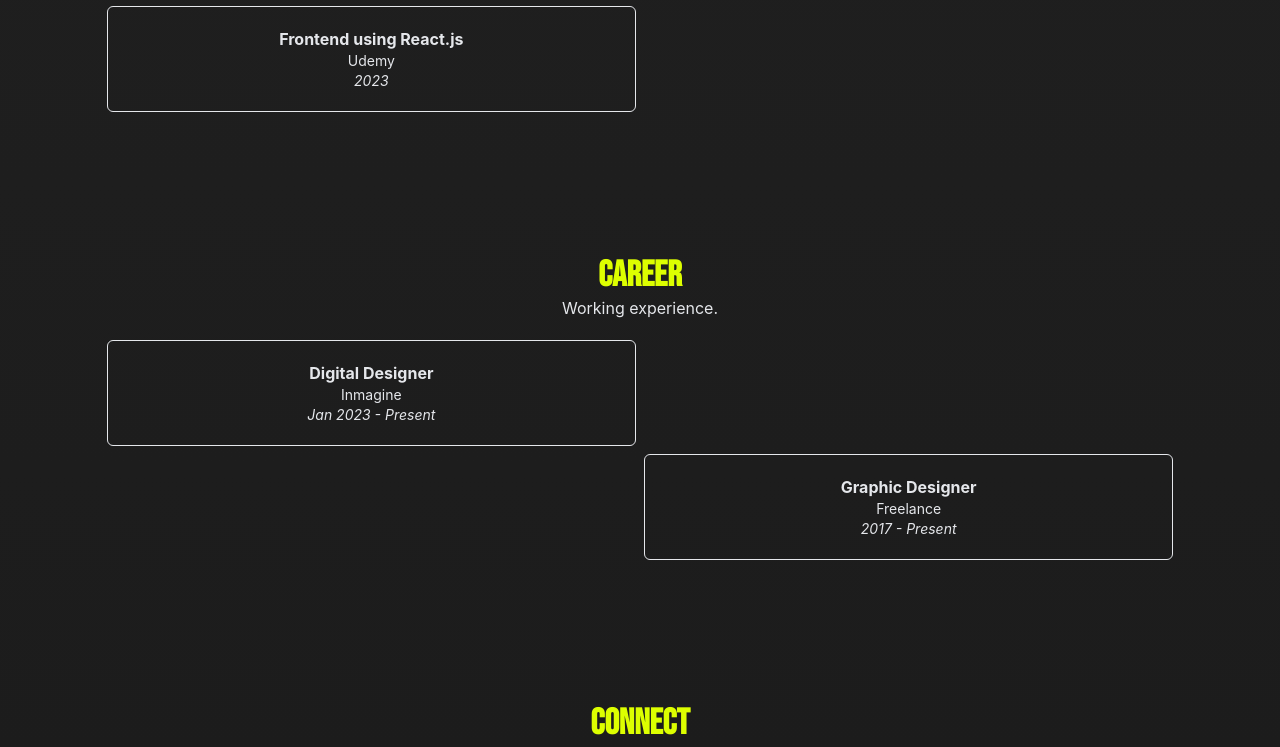
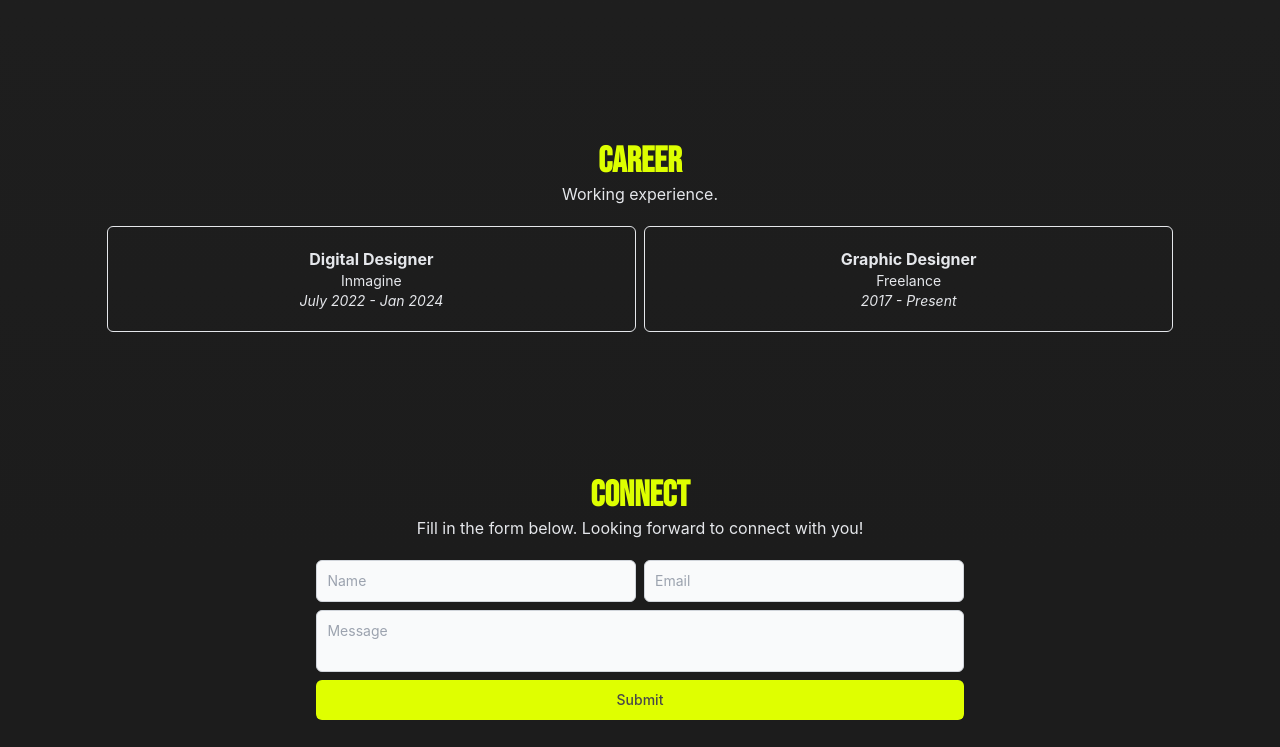
Before and after one commit to aimanaress/portfolio2024, a React (Create React App) app: page / in a window 1280 px wide. Shown: the part 2586-3333 px from the top of the page. Built offline with nearby package versions, Linux system fonts and the light colour scheme.

Commit message:
Update career and education

```diff
--- a/src/components/Career.jsx
+++ b/src/components/Career.jsx
@@ -7,7 +7,7 @@ function Career() {
       key: 1,
       name: "Digital Designer",
       organization: "Inmagine",
-      duration: "Jan 2023 - Present",
+      duration: "July 2022 - Jan 2024",
     },
     {
       key: 2,
@@ -15,7 +15,6 @@ function Career() {
       organization: "Freelance",
       duration: "2017 - Present",
     },
-    // { key: 3, name: "Udemy" },
   ];
 
   return (
--- a/src/components/Educations.jsx
+++ b/src/components/Educations.jsx
@@ -44,10 +44,6 @@ function Educations() {
               />
             </div>
           ))}
-
-          {/* <div className="col-start-1 row-start-1">{skill[0].name}</div>
-          <div className="col-start-2 row-start-2">{skill[1].name}</div>
-          <div className="col-start-1 row-start-3">{skill[2].name}</div> */}
         </div>
       </div>
     </div>
```
